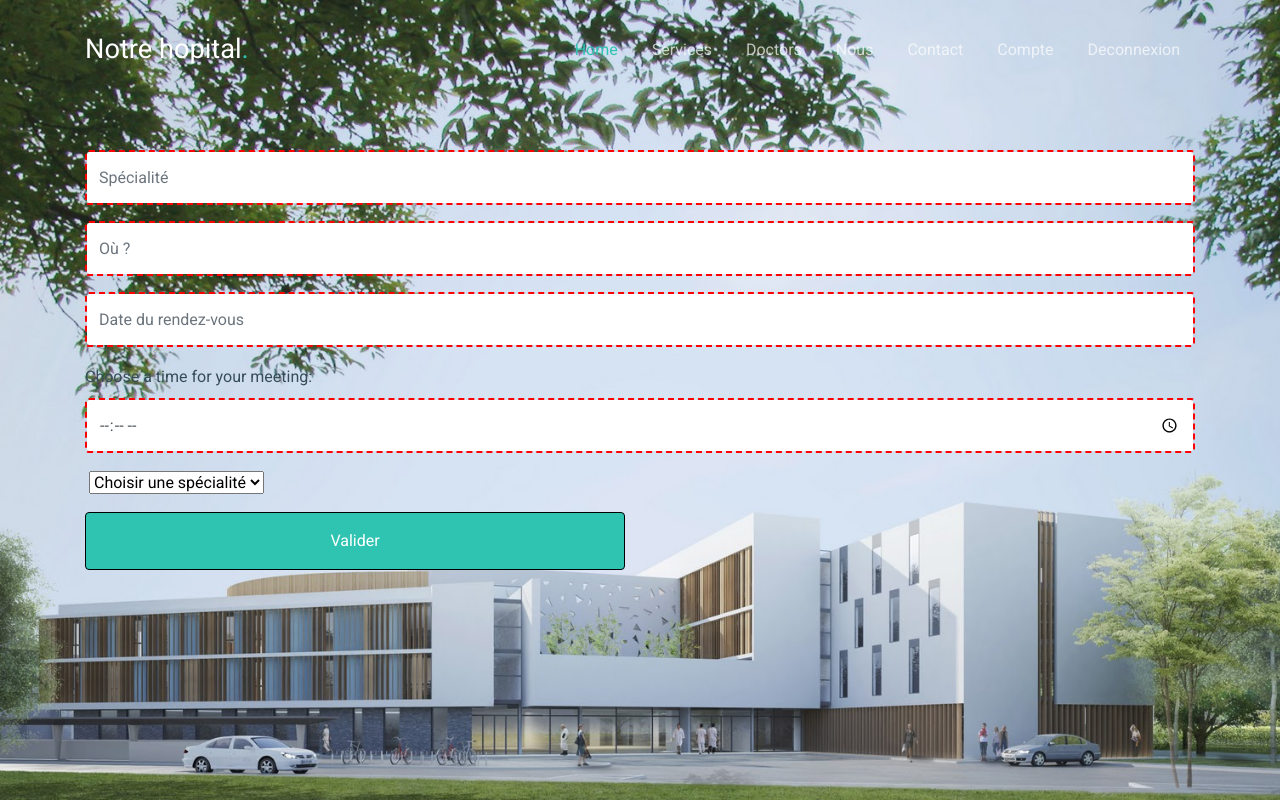
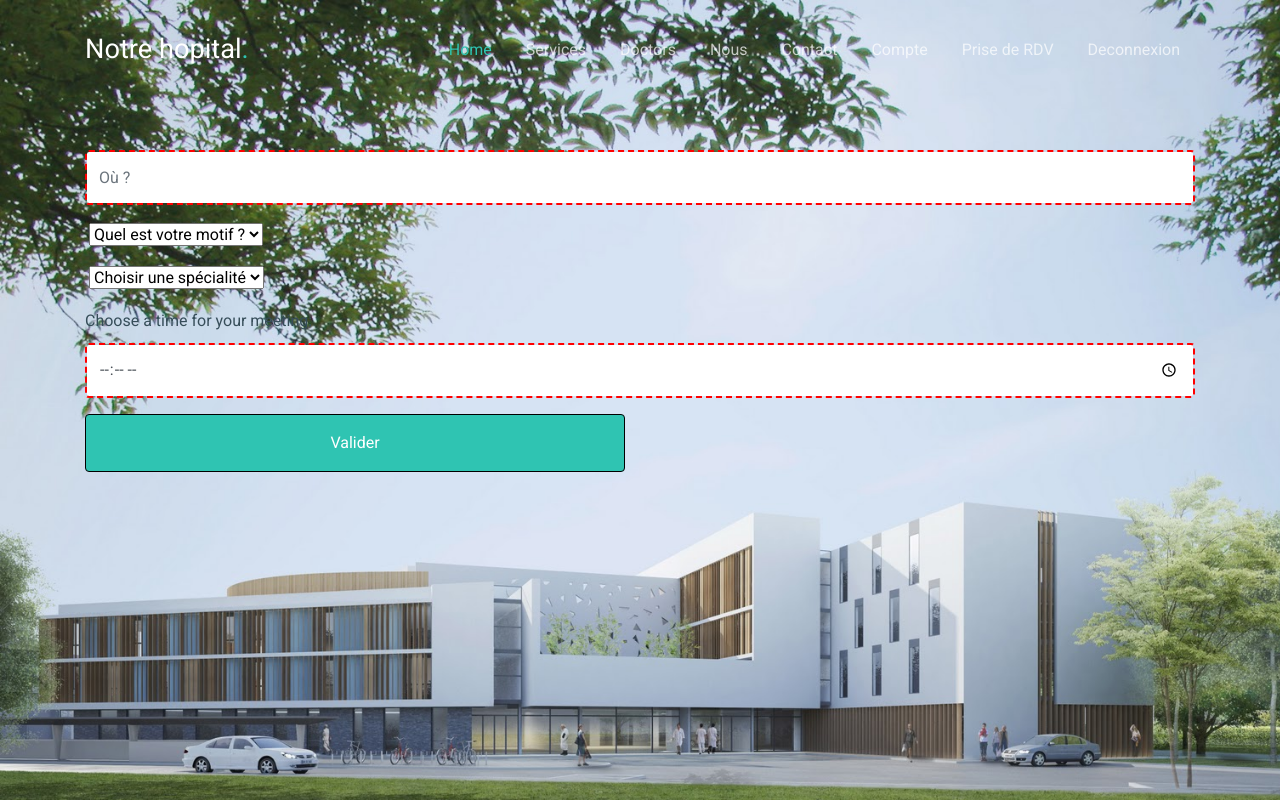
Before and after one commit to Mr-Aylex/Hopital, a PHP site: page /web/rdv.php in a window 1280 px wide. Run offline with PHP 8.4, Linux system fonts and the light colour scheme; the visitor is signed in with stand-in values (Sample User, id 1); some web fonts are replaced.

Commit message:
Prise de rdv

```diff
--- a/include/header.php
+++ b/include/header.php
@@ -72,6 +72,7 @@
                             <li><a href="/Hopital/web/about.php" class="nav-link">Nous</a></li>
                             <li><a href="/Hopital/web/contact.php" class="nav-link">Contact</a></li>
                             <li><a href="/Hopital/web/account.php" class="nav-link">Compte</a></li>
+                            <li><a href="/Hopital/web/rdv.php" class="nav-link">Prise de RDV</a></li>
                             <li><a href="/Hopital/back/deconnexion_backend.php" class="nav-link">Deconnexion</a></li>
                           <?php } ?>
                         </ul>
--- a/web/rdv.php
+++ b/web/rdv.php
@@ -10,26 +10,19 @@ include '../include/header.php';
       <form action="" method="post">
           <div class="form-group row">
               <div class="col-md-12">
-                  <input type="text" class="form-control" name="specialite" placeholder="Spécialité" required>
-              </div>
-          </div>
-
-          <div class="form-group row">
-              <div class="col-md-12">
                   <input type="text" class="form-control" name="lieu" placeholder="Où ?" required>
               </div>
           </div>
 
           <div class="form-group row">
               <div class="col-md-12">
-                  <input type="datetime" class="form-control" name="date_rdv" placeholder="Date du rendez-vous" required>
-              </div>
-          </div>
-
-          <div class="form-group row">
-              <div class="col-md-12">
-                <label for="heure_rdv">Choose a time for your meeting:</label>
-                  <input type="time" class="form-control" name="heure_rdv" min="8:00" max="19:00" required>
+                <label for="motif-select"></label>
+                <select name="motif" id="motif-select">
+                  <option value="">Quel est votre motif ?</option>
+                  <option value=""></option>
+                  <option value=""></option>
+                  <option value=""></option>
+                </select>
               </div>
           </div>
 
@@ -49,6 +42,13 @@ include '../include/header.php';
           </div>
 
           <div class="form-group row">
+              <div class="col-md-12">
+                <label for="heure_rdv">Choose a time for your meeting:</label>
+                  <input type="time" class="form-control" name="heure_rdv" min="8:00" max="19:00" required>
+              </div>
+          </div>
+
+          <div class="form-group row">
               <div class="col-md-6 mr-auto">
                   <input type="submit" class="btn btn-block btn-primary text-white py-3 px-5" value="Valider">
               </div>
```
